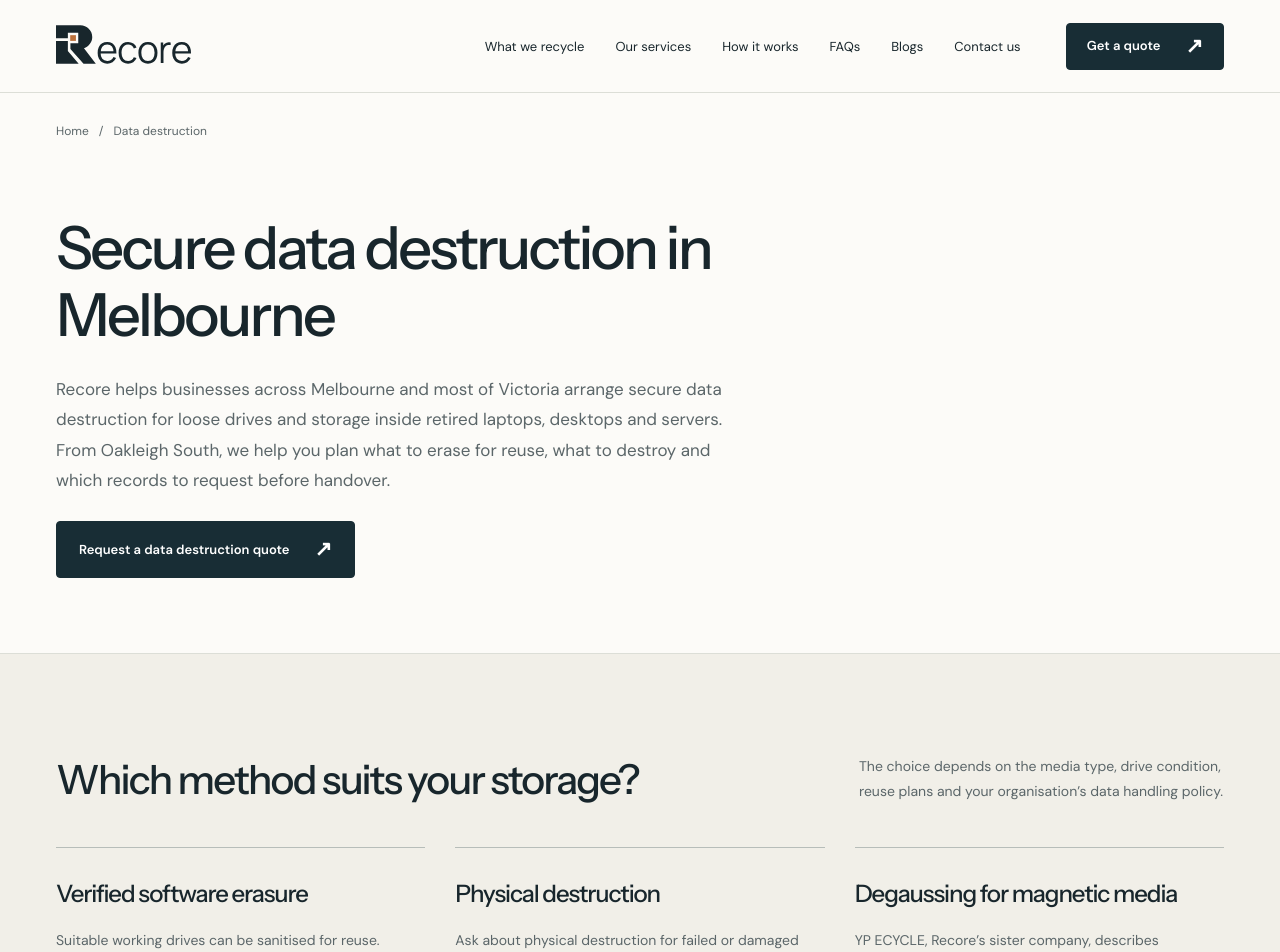
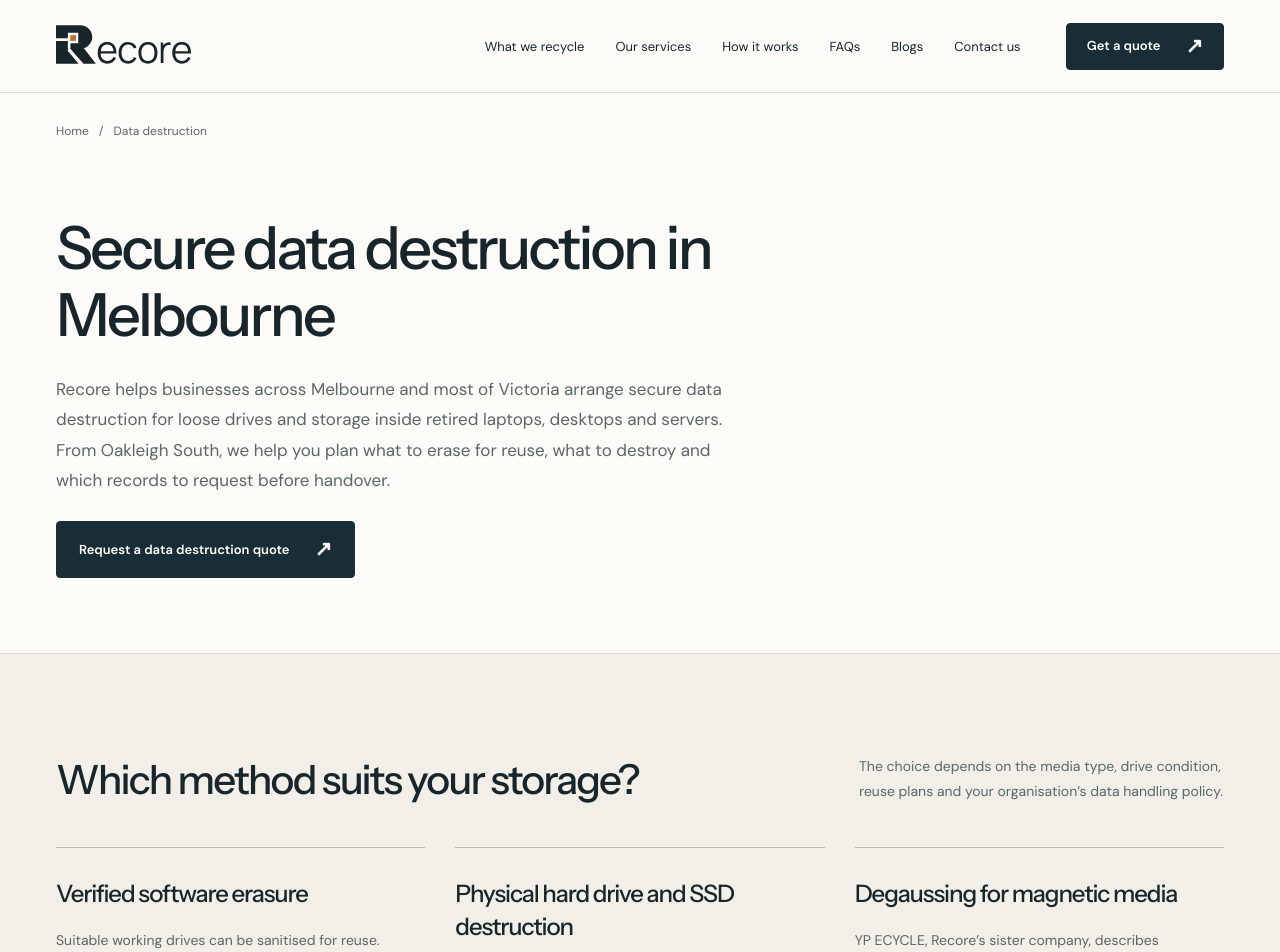
Before and after one commit to kennnnyyen/ewaste, a Next.js app: page /data-destruction in a window 1280 px wide. Shown: the top 952 px of the page. Built offline with nearby package versions, Linux system fonts and the light colour scheme.

Commit message:
Clarify hard drive and SSD destruction heading

```diff
--- a/app/data-destruction-content.ts
+++ b/app/data-destruction-content.ts
@@ -24,7 +24,7 @@ export const dataDestructionMethods = [
     description: "Suitable working drives can be sanitised for reuse. Overwriting can be appropriate for compatible hard drives. SSDs may need a device-specific method because ordinary overwriting can miss areas managed by the drive. Ask how the result will be verified.",
   },
   {
-    title: "Physical destruction",
+    title: "Physical hard drive and SSD destruction",
     description: "Ask about physical destruction for failed or damaged drives, or when your policy requires the media to be taken out of use. The method needs to suit the storage type, including the flash chips in SSDs.",
   },
   {
```
